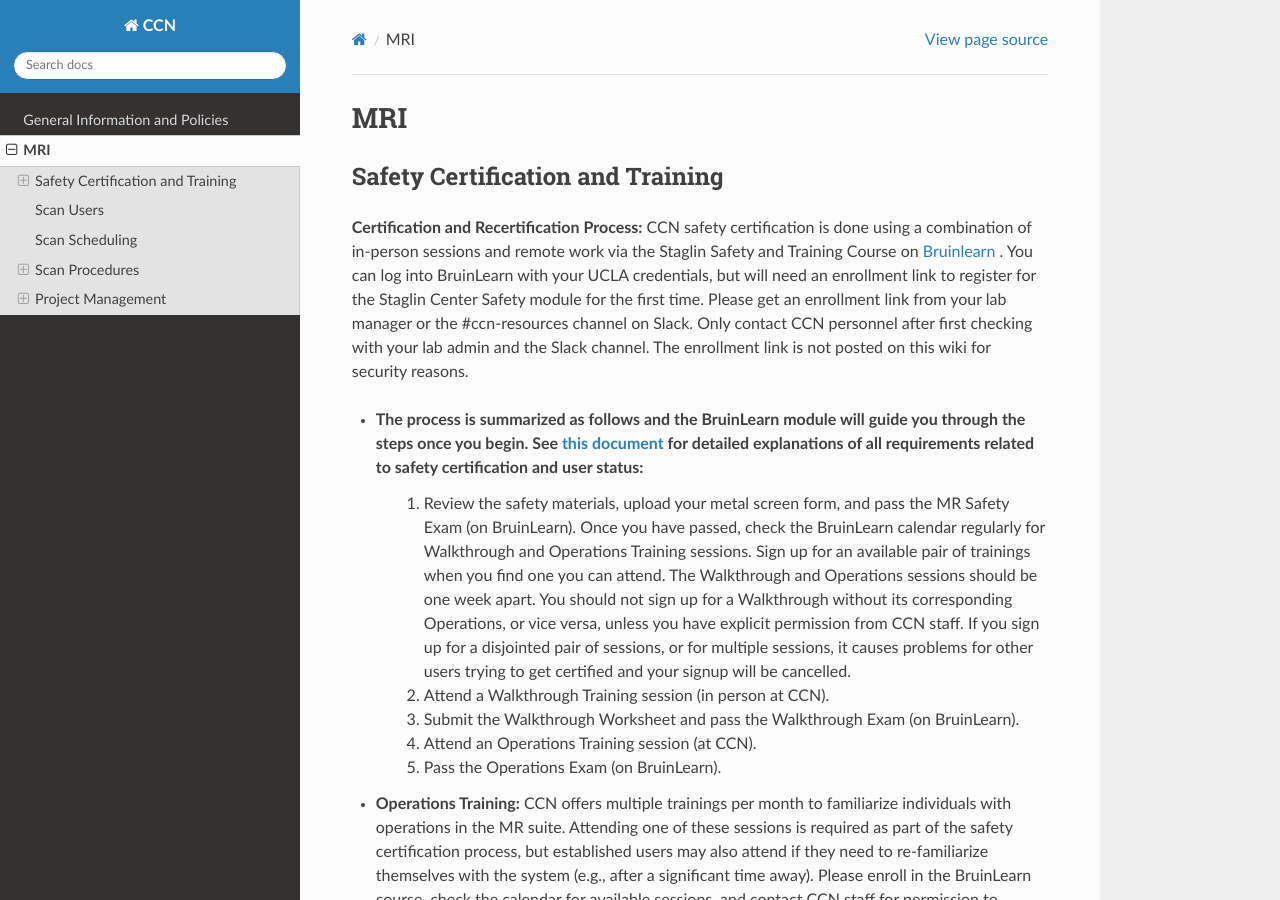
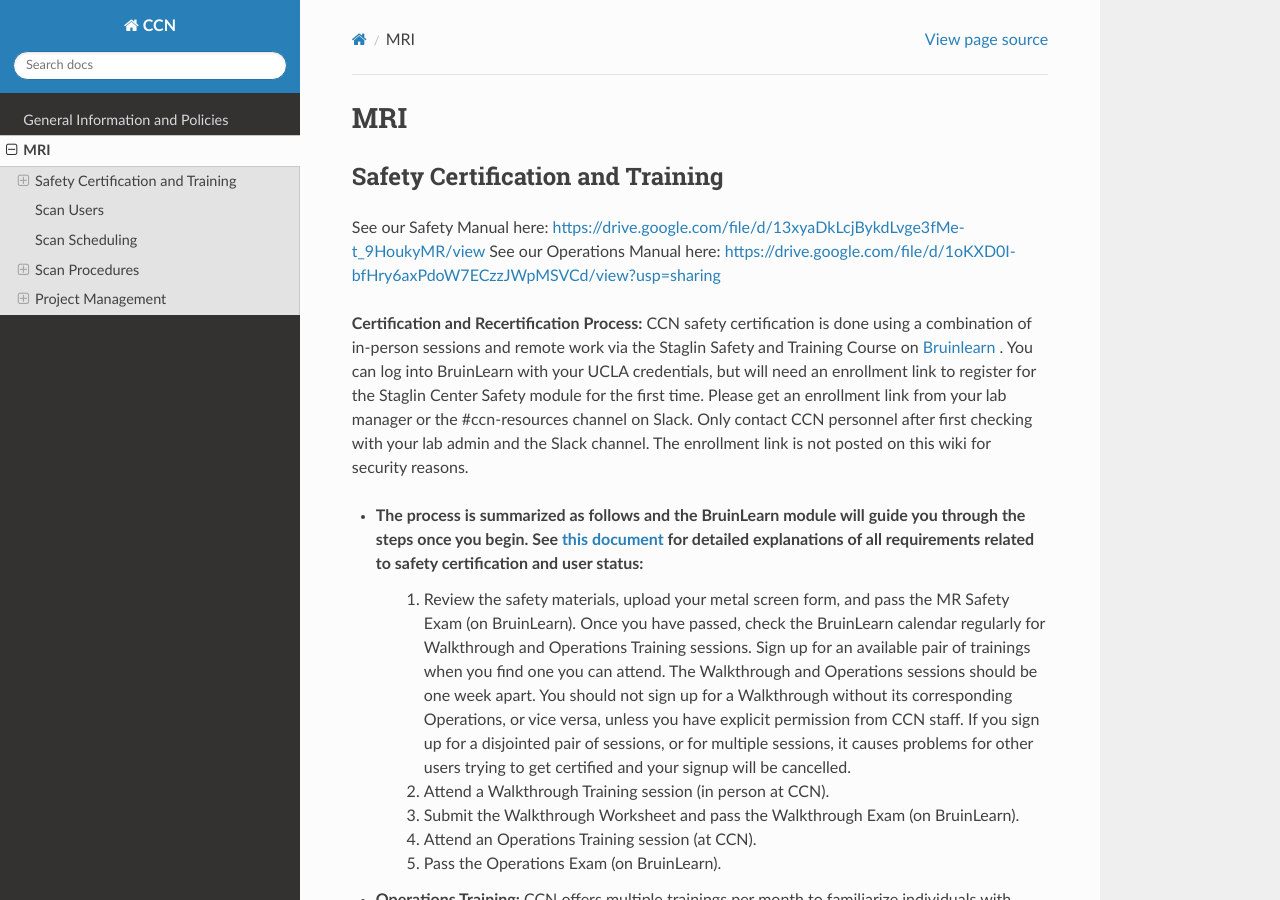
Before and after one commit to jpontanares-ccn/CCN, a Sphinx documentation site: the page built from docs/source/mri.rst, in a window 1280 px wide and 900 px high. Built offline with Sphinx 7.4.7 and the Read the Docs theme 3.1.0, drawn with Linux system fonts in a browser that asks for light colours.

Commit message:
Update mri.rst

```diff
--- a/docs/source/mri.rst
+++ b/docs/source/mri.rst
@@ -2,6 +2,9 @@ MRI
 ===
 Safety Certification and Training
 ---------------------------------
+See our Safety Manual here: https://drive.google.com/file/d/13xyaDkLcjBykdLvge3fMe-t_9HoukyMR/view
+See our Operations Manual here: https://drive.google.com/file/d/1oKXD0I-bfHry6axPdoW7ECzzJWpMSVCd/view?usp=sharing
+
 **Certification and Recertification Process:**
 CCN safety certification is done using a combination of in-person sessions and remote work via the Staglin Safety and Training Course on `Bruinlearn <https://bruinlearn.ucla.edu/>`_ . You can log into BruinLearn with your UCLA credentials, but will need an enrollment link to register for the Staglin Center Safety module for the first time. Please get an enrollment link from your lab manager or the #ccn-resources channel on Slack. Only contact CCN personnel after first checking with your lab admin and the Slack channel. The enrollment link is not posted on this wiki for security reasons.
 
```
